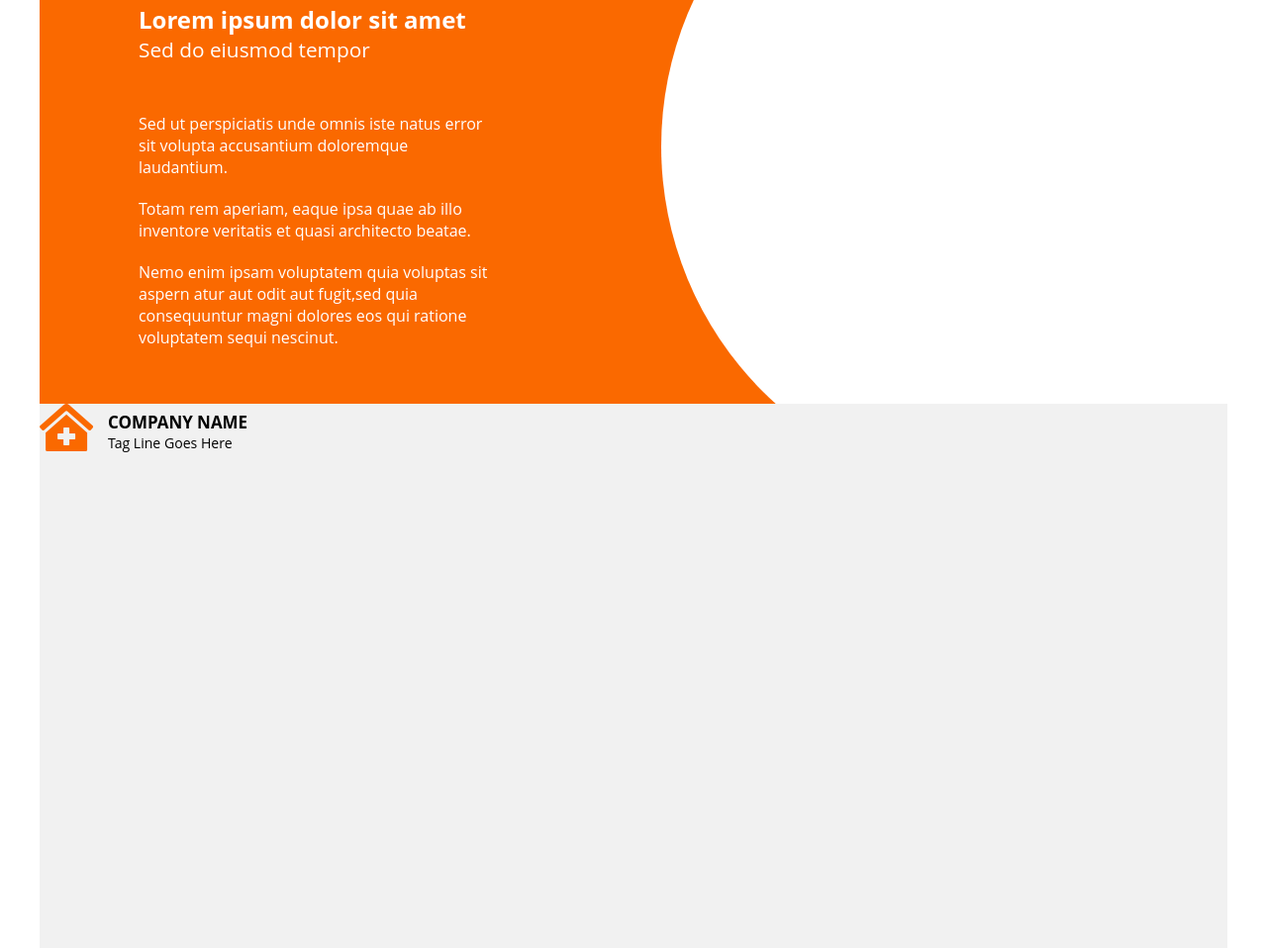
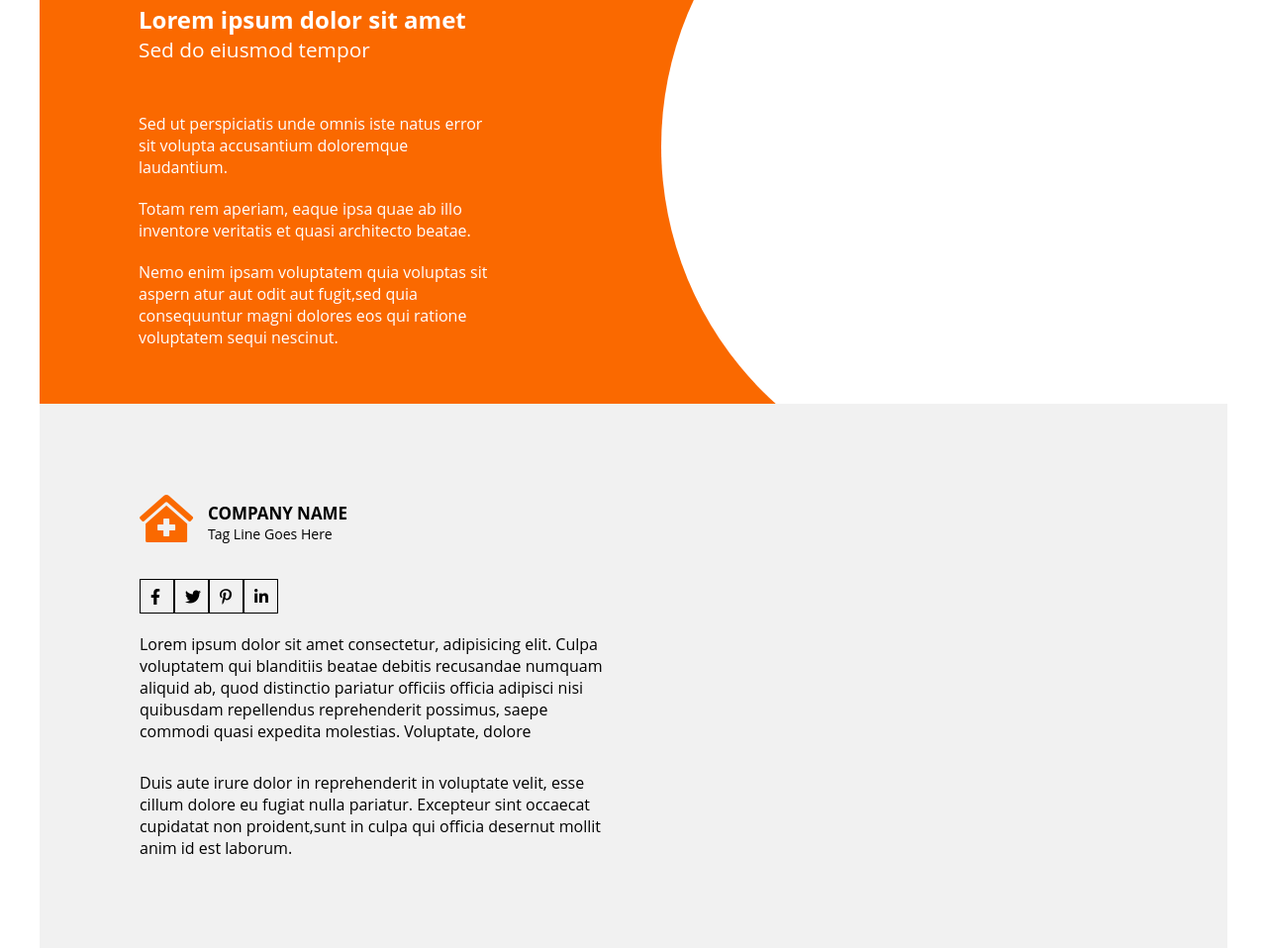
Before and after one commit to Srbuhi/Template, a plain HTML site: page index.html in a window 1280 px wide. Shown: the part 2122-3080 px from the top of the page at 99% size. Drawn offline with Linux system fonts and the light colour scheme.

Commit message:
creating section_6

```diff
--- a/index.html
+++ b/index.html
@@ -176,9 +176,30 @@
                     <p>Tag Line Goes Here</p>
                 </div>
             </div>
-            <div class = "social"></div>
-            <p></p>
-            <p></p>
+            <div class = "social">
+                <div><i class="fab fa-facebook-f"></i></div>
+                <div><i class="fab fa-twitter"></i></div>
+                <div><i class="fab fa-pinterest-p"></i></div>
+                <div><i class="fab fa-linkedin-in"></i></div>
+            </div>
+           <div class = "para-container">
+                <p>
+                    Lorem ipsum dolor sit amet consectetur,
+                    adipisicing elit. Culpa voluptatem qui
+                    blanditiis beatae debitis recusandae
+                    numquam aliquid ab, quod distinctio pariatur
+                    officiis officia adipisci nisi quibusdam
+                    repellendus reprehenderit possimus, saepe commodi
+                    quasi expedita molestias. Voluptate, dolore
+                </p>
+                <p>
+                    Duis aute irure dolor in reprehenderit in
+                    voluptate velit, esse cillum dolore eu fugiat
+                    nulla pariatur. Excepteur sint occaecat cupidatat
+                    non proident,sunt in culpa qui officia desernut
+                    mollit anim id est laborum.
+                </p>
+           </div>
         </div>
         <div class = "right"></div>
     </section>
--- a/style.css
+++ b/style.css
@@ -379,3 +379,32 @@ hr{
     display: flex;
     background-color: var(--mainColor);
 }
+
+.left {
+    width: 50%;
+    margin-top: 92px;
+    margin-left: 101px;
+    margin-bottom: 97px;
+}
+
+.social {
+    display: flex;
+    margin-top: 35px;
+    margin-bottom: 20px;
+}
+
+.social div {
+    width: 35px;
+    height: 35px;
+    border: 1px solid black;
+    padding: 6px 10px;
+}
+
+.para-container {
+    width: 78%;
+
+}
+
+.para-container p {
+    margin-bottom: 30px;
+}
```
Also changed, not shown: img/pentagon.png (deleted).
